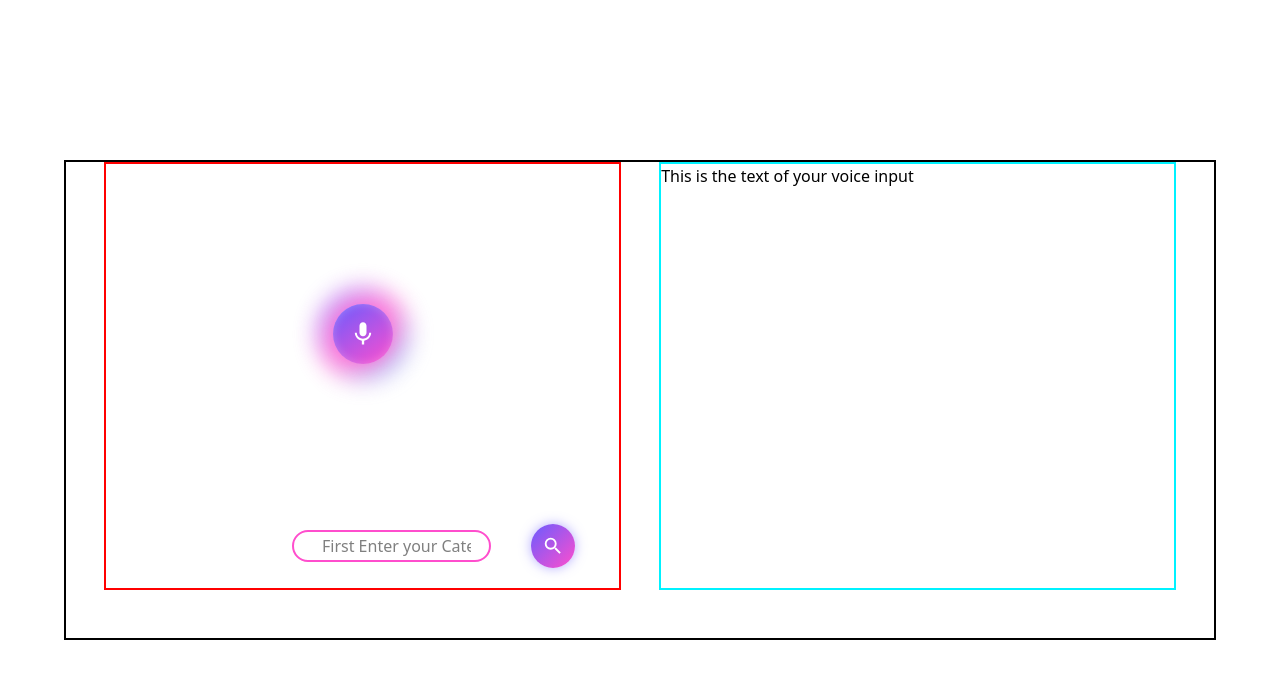
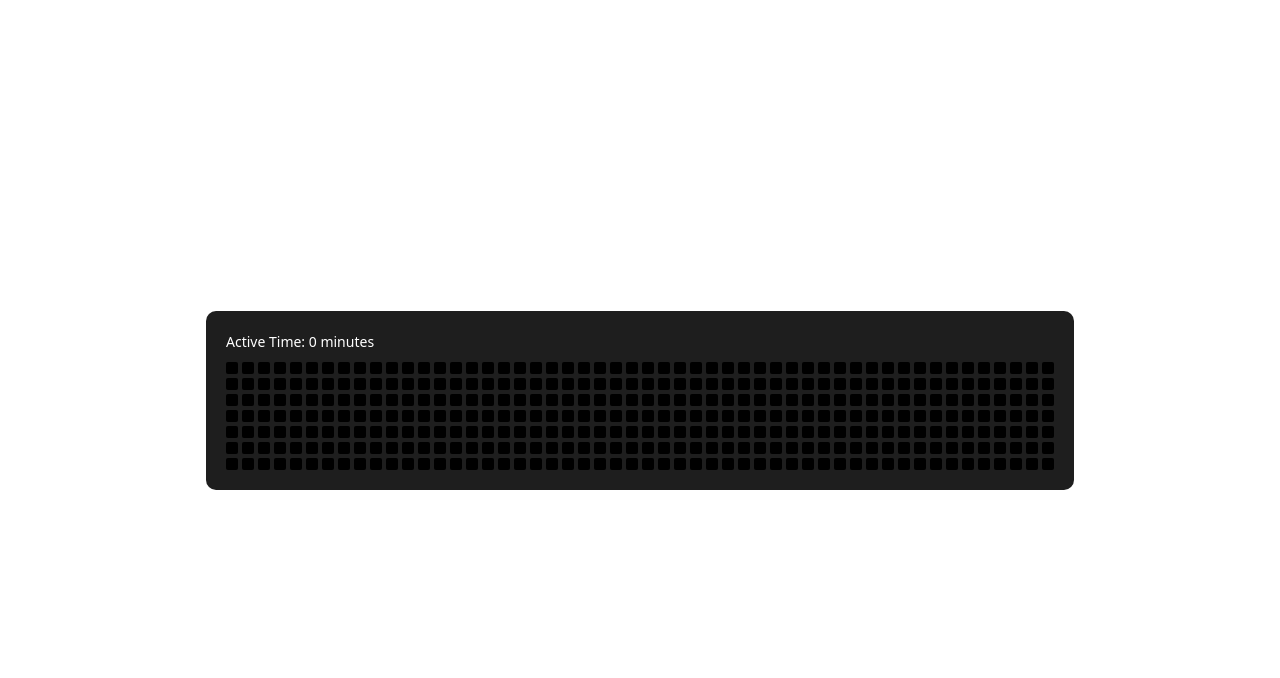
Before and after one commit to shubh-gupta145/Placement-Mantra, a React (Vite) app in the folder Frontend/: page / in a window 1280 px wide. Shown: the top 678 px of the page. Built offline with nearby package versions, Linux system fonts and the light colour scheme.

Commit message:
Today i am work on Profile Page and i am also make other page file

```diff
--- a/Frontend/src/App.jsx
+++ b/Frontend/src/App.jsx
@@ -5,15 +5,30 @@ import Section from "./components/Section";
 import Footar from "./components/Footar";
 import MockInterview from "./components/MockInterview";
 import Mic from "./components/Mic";
+import LoginForm from "./components/Form";
+import Profile from "./components/Profile";
+import ContributionGraph from "./components/ContributionGraph";
 function App(){
+    // const [isLoggedIn, setIsLoggedIn] = useState(false);
 return (
 <>
-<MockInterview/>
+ {/* {isLoggedIn ? (
+        <>
+          <ContributionGraph isLoggedIn={isLoggedIn} />
+          <button onClick={() => setIsLoggedIn(false)}>Logout</button>
+        </>
+      ) : (
+        <Login setIsLoggedIn={setIsLoggedIn} />
+      )} */}
+{/* <MockInterview/> */}
 {/* <NavBar/>
 <Carsoul/>
 <Section/>
 <FAQSection/>
 <Footar/> */}
+{/* <LoginForm/> */}
+{/* <Profile/> */}
+<ContributionGraph/>
 </>
 );
 }
--- /dev/null
+++ b/Frontend/src/components/ContributionGraph.jsx
@@ -0,0 +1,58 @@
+import { useEffect, useState } from "react";
+import styles from "./ContributionGraph.module.css";
+
+const weeks = 52;
+const days = 7;
+
+function ContributionGraph({ isLoggedIn }) {
+  const [activeMinutes, setActiveMinutes] = useState(0);
+
+  useEffect(() => {
+    if (!isLoggedIn) {
+      setActiveMinutes(0);
+      return;
+    }
+
+    const startTime = Date.now();
+
+    const timer = setInterval(() => {
+      const diff = Math.floor((Date.now() - startTime) / 60000);
+      setActiveMinutes(diff);
+    }, 60000);
+
+    return () => clearInterval(timer);
+  }, [isLoggedIn]);
+
+  // activity level logic
+  const getLevel = () => {
+    if (!isLoggedIn || activeMinutes < 1) return 0;        // black
+    if (activeMinutes >= 60) return 3;                     // dark green
+    if (activeMinutes >= 15) return 2;                     // light green
+    return 1;                                              // very low
+  };
+
+  const level = getLevel();
+
+  return (
+    <div className={styles.wrapper}>
+      <h3 className={styles.title}>
+        Active Time: {activeMinutes} minutes
+      </h3>
+
+      <div className={styles.graph}>
+        {Array.from({ length: weeks }).map((_, week) => (
+          <div key={week} className={styles.column}>
+            {Array.from({ length: days }).map((_, day) => (
+              <div
+                key={day}
+                className={`${styles.cell} ${styles[`level${level}`]}`}
+              />
+            ))}
+          </div>
+        ))}
+      </div>
+    </div>
+  );
+}
+
+export default ContributionGraph;
--- /dev/null
+++ b/Frontend/src/components/ContributionGraph.module.css
@@ -0,0 +1,35 @@
+.wrapper{
+  background:#1e1e1e;
+  padding:20px;
+  border-radius:10px;
+  width:fit-content;
+  color:white;
+}
+
+.title{
+  margin-bottom:10px;
+  font-size:14px;
+}
+
+.graph{
+  display:flex;              /* 🔥 horizontal */
+  gap:4px;
+}
+
+.column{
+  display:flex;
+  flex-direction:column;     /* days vertically */
+  gap:4px;
+}
+
+.cell{
+  width:12px;
+  height:12px;
+  border-radius:2px;
+}
+
+/* COLOR LEVELS */
+.level0{ background:#000000; }    /* not visited */
+.level1{ background:#1f2937; }    /* <15 min */
+.level2{ background:#22c55e; }    /* 15+ min */
+.level3{ background:#15803d; }    /* 1 hour+ */
--- /dev/null
+++ b/Frontend/src/components/Form.jsx
@@ -0,0 +1,11 @@
+import styles from "./LoginForm.module.css";
+function LoginForm(){
+    return(
+        <>
+        <div className={styles.container}>
+
+        </div>
+        </>
+    );
+}
+export default LoginForm;
--- /dev/null
+++ b/Frontend/src/components/LoginForm.module.css
@@ -0,0 +1,12 @@
+body{
+    height:100vh;
+    width:100vw;
+    display: flex;
+    justify-content: center;
+    align-items: center;
+}
+.container{
+    height:50vh;
+    width:25vw;
+    border:2px solid black;
+}
--- /dev/null
+++ b/Frontend/src/components/Profile.jsx
@@ -0,0 +1,31 @@
+import styles from "./Profile.module.css";
+function Profile(){
+    return(
+<>
+<div className={styles.container}>
+<div className={styles.First_container}>
+<div className={styles.imageContainer}>
+<img src="" alt="Profile Picture"/>
+</div>
+<span>shubh Gupta</span>
+<p>Hello coder my name is shubh gupta. I am the software developer I am create Very excited project like Placement Mantra Resume Craft and Pocket manger.</p>
+<button>Edit Profile</button>
+<div className={styles.listContainer}>
+<ul>
+    <li> India </li>
+    <li> M.P.S College </li>
+    <li> Git Hub Profile</li>
+    <li> Linkdin Profile</li>
+    <li> Leetcode Profile</li>
+</ul>
+<span>Skills java python</span>
+</div>
+</div>
+<div className={styles.Second_container}>
+
+</div>
+</div>
+</>
+    );
+}
+export default Profile;
--- /dev/null
+++ b/Frontend/src/components/Profile.module.css
@@ -0,0 +1,29 @@
+.container{
+    height:100vh;
+    width:100vw;
+}
+.First_container{
+    height:90vh;
+width:20vw;
+ background-color: rgba(0, 0, 0, 0.551);
+border:2px solid black;
+display: flex;
+flex-direction: column;
+}
+.imageContainer{
+    height:15%;
+    width:30%;
+    border:3px solid pink;
+    border-radius:12px;
+}
+span{
+    color:white;
+    font-size:1.2rem;
+}
+button{
+background-color: rgb(50, 255, 50);
+color:green;
+width:90%;
+height:5%;
+border-radius:10px;
+}
```
Also changed, not shown: Frontend/src/components/CGPA.jsx (added, +9 -0 lines), Frontend/src/components/CGPA.module.css (added), Frontend/src/components/LoginForm.jsx (added), Frontend/src/components/LoginOut.jsx (added), Frontend/src/components/LoginOut.module.css (added).
